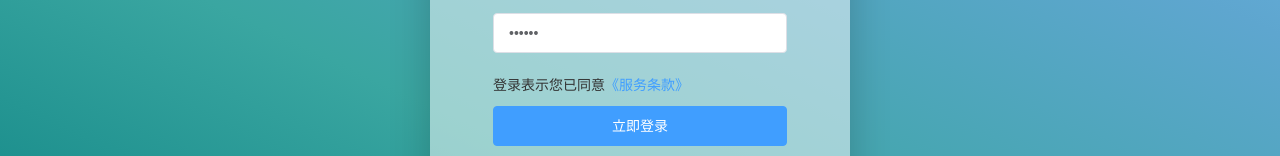
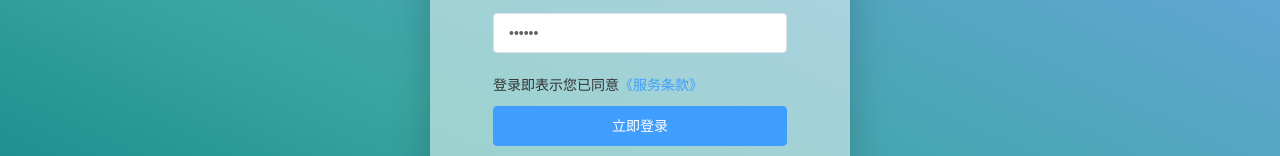
Before and after one commit to yunwei97/777, a Vue app: page /#/login in a window 1280 px wide. Shown: the part 430-586 px from the top of the page. Built offline with nearby package versions, Linux system fonts and the light colour scheme; no server answers.

Commit message:
fix something

```diff
--- a/src/views/Login.vue
+++ b/src/views/Login.vue
@@ -16,7 +16,7 @@
               <el-input type="password" v-model.trim="ruleForm.password" autocomplete="off"></el-input>
             </el-form-item>
             <el-form-item>
-              <div style="color: #333">登录表示您已同意<a href="https://www.qq.com/contract.shtml" target="_blank">《服务条款》</a></div>
+              <div style="color: #333">登录即表示您已同意<a href="https://www.qq.com/contract.shtml" target="_blank">《服务条款》</a></div>
               <el-button style="width: 100%" type="primary" @click="submitForm">立即登录</el-button>
               <el-checkbox v-model="checked" @change="!checked">下次自动登录</el-checkbox>
             </el-form-item>
```
Also changed, not shown: 16 other files (tests, documents, lock files or other folders).
